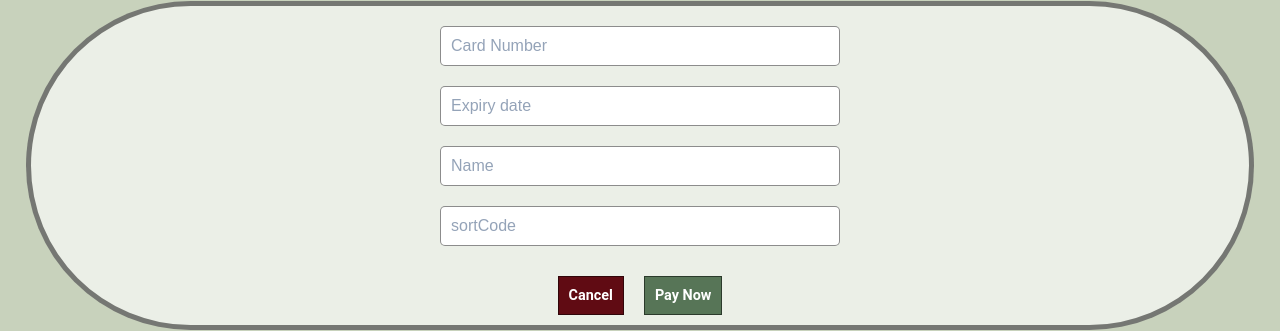
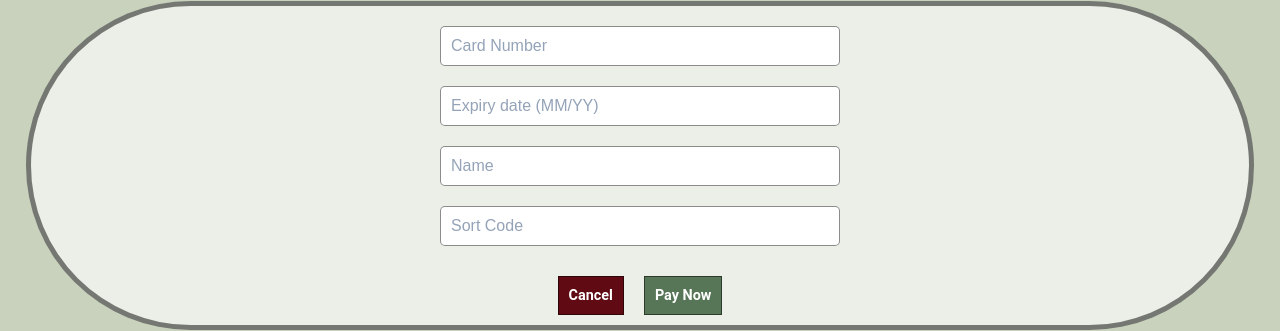
Before and after one commit to Joshsilas/CoshAndJosminShop, a React (Vite) app: page /PaymentPage in a window 1280 px wide. Shown: the part 357-688 px from the top of the page. Built offline with nearby package versions, Linux system fonts and the light colour scheme; no server answers.

Commit message:
yes clear cart after payment

```diff
--- a/src/App.jsx
+++ b/src/App.jsx
@@ -74,6 +74,10 @@ function App() {
         }).filter(product => product.quantity > 0));
     };
 
+    const clearCart = () => {
+        setCartProducts([])
+    }
+
     return (
         <BrowserRouter>
             <UserProvider>
@@ -96,7 +100,7 @@ function App() {
                     />
                     <Route path='/cart-page/'  element={<CartPage cartProducts={cartProducts} removeFromCart={removeFromCart} clearSearchBar={clearSearchBar} handleClearClick={handleClearSearch}/>}/>
                     <Route path="/AddressPage/" element={<AddressDetails cartProducts={cartProducts} />}/>
-                    <Route path="/PaymentPage/" element={<PaymentPage cartProducts={cartProducts} />}/>
+                    <Route path="/PaymentPage/" element={<PaymentPage cartProducts={cartProducts} clearCart={clearCart} />}/>
                 </Routes>}
                 <Footer />
                 {/*<UserDisplay />*/}
--- a/src/Components/PaymentPage/index.jsx
+++ b/src/Components/PaymentPage/index.jsx
@@ -1,15 +1,49 @@
 import InputForms from "../InputForms/index.jsx";
 import Button from "../Button/index.jsx";
-import React from "react";
+import React, { useState } from "react";
 import './PaymentPage.css';
-import {useNavigate} from "react-router-dom";
+import { useNavigate } from "react-router-dom";
 
-const PaymentPage = ({cartProducts}) => {
+const PaymentPage = ({ cartProducts, clearCart }) => {
+    const [cardDetails, setCardDetails] = useState({
+        cardNumber: '',
+        expiryDate: '',
+        name: '',
+        sortCode: ''
+    });
+
     const navigate = useNavigate();
+    const totalCost = cartProducts.reduce((acc, product) => acc + (product.price * product.quantity), 0);
+
     const Cancel = async () => {
         navigate('/');
     }
-    const totalCost = cartProducts.reduce((acc, product) => acc + (product.price * product.quantity), 0);
+
+    const validateAndPay = () => {
+        if (!cardDetails.cardNumber || !/^\d{16}$/.test(cardDetails.cardNumber)) {
+            alert("Please enter a valid 16-digit card number.");
+            return;
+        }
+
+        if (!cardDetails.expiryDate || !/^\d{2}\/\d{2}$/.test(cardDetails.expiryDate)) {
+            alert("Please enter a valid expiry date in the format MM/YY.");
+            return;
+        }
+
+        if (!cardDetails.name || !/^[a-zA-Z\s]+$/.test(cardDetails.name)) {
+            alert("Please enter a valid name with only letters and spaces.");
+            return;
+        }
+
+        if (!cardDetails.sortCode || !/^\d{6}$/.test(cardDetails.sortCode)) {
+            alert("Please enter a valid 6-digit sort code.");
+            return;
+        }
+
+        alert("Payment successful!");
+        clearCart();
+        navigate('/');
+    }
 
     return (
         <>
@@ -17,42 +51,42 @@ return (
             <p className="cartTotalCost">Cart Total: £{totalCost.toFixed(2)}</p>
             <div className="PaymentFormsDisplay">
                 <InputForms
-                id="PaymentForms"
+                    id="CardNumber"
                     className="paymentforms"
                     placeholder={"Card Number"}
                     type="text"
-                value=""
-                onChange=""
+                    value={cardDetails.cardNumber}
+                    onChange={(newValue) => setCardDetails(prevState => ({ ...prevState, cardNumber: newValue }))}
                 />
                 <InputForms
-                id="PaymentForms"
+                    id="ExpiryDate"
                     className="paymentforms"
-                placeholder={"Expiry date"}
+                    placeholder={"Expiry date (MM/YY)"}
                     type="text"
-                value=""
-                onChange=""
+                    value={cardDetails.expiryDate}
+                    onChange={(newValue) => setCardDetails(prevState => ({ ...prevState, expiryDate: newValue }))}
                 />
                 <InputForms
-                id="PaymentForms"
+                    id="Name"
                     className="paymentforms"
                     placeholder={"Name"}
                     type="text"
-                value=""
-                onChange=""
+                    value={cardDetails.name}
+                    onChange={(newValue) => setCardDetails(prevState => ({ ...prevState, name: newValue }))}
                 />
                 <InputForms
-                id="PaymentForms"
+                    id="SortCode"
                     className="paymentforms"
-                placeholder={"sortCode"}
+                    placeholder={"Sort Code"}
                     type="text"
-                value=""
-                onChange=""
+                    value={cardDetails.sortCode}
+                    onChange={(newValue) => setCardDetails(prevState => ({ ...prevState, sortCode: newValue }))}
                 />
                 <Button className="Cancel" text="Cancel" onClick={Cancel} />
-            <Button className="PayButton" text="Pay Now"  />
+                <Button className="PayButton" text="Pay Now" onClick={validateAndPay} />
             </div>
         </>
     );
 };
 
-export default PaymentPage
+export default PaymentPage;
```
Also changed, not shown: src/Components/ThankyouScreen/index.jsx (added). Lines whose indentation alone changed are shown as unchanged.
